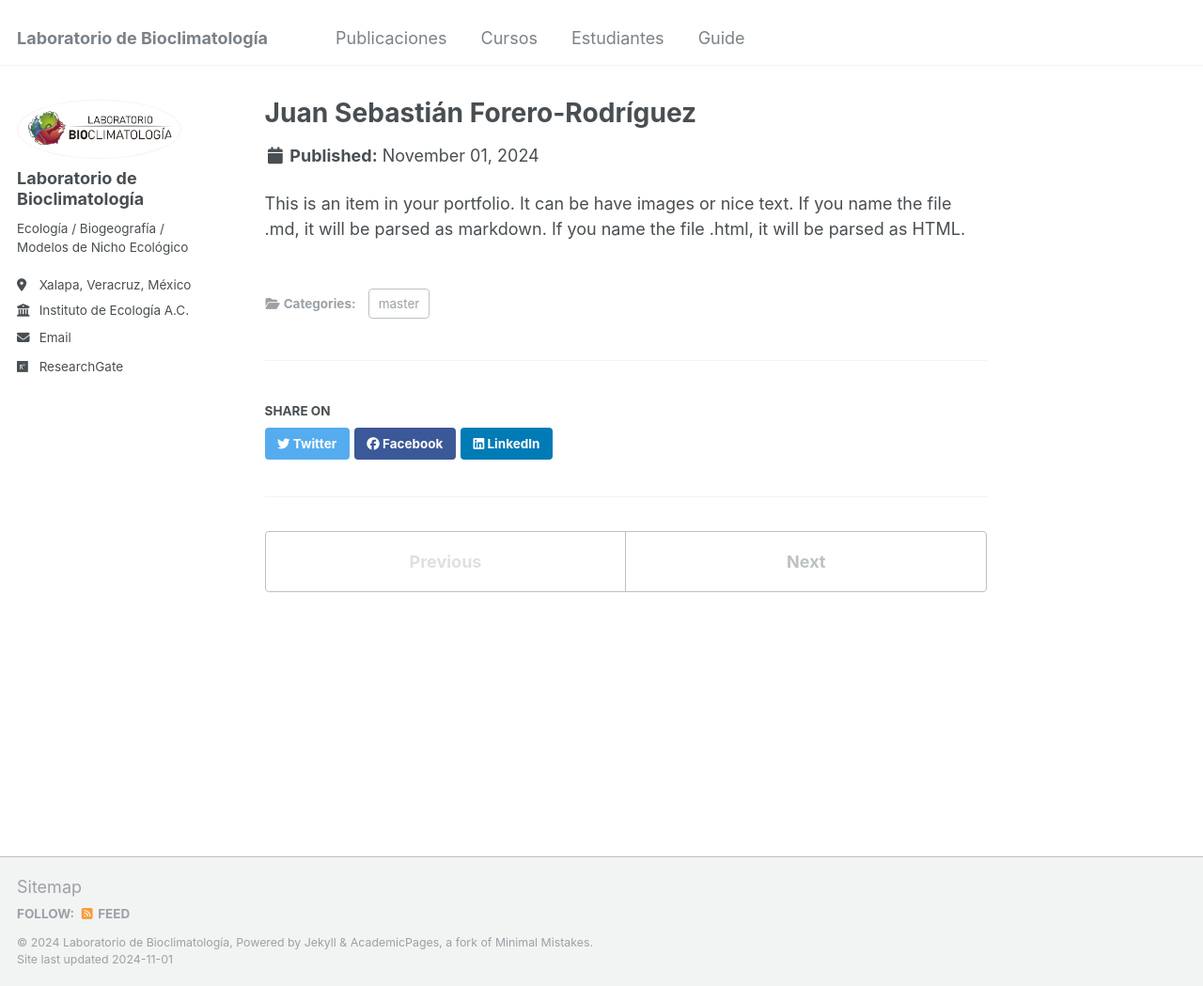
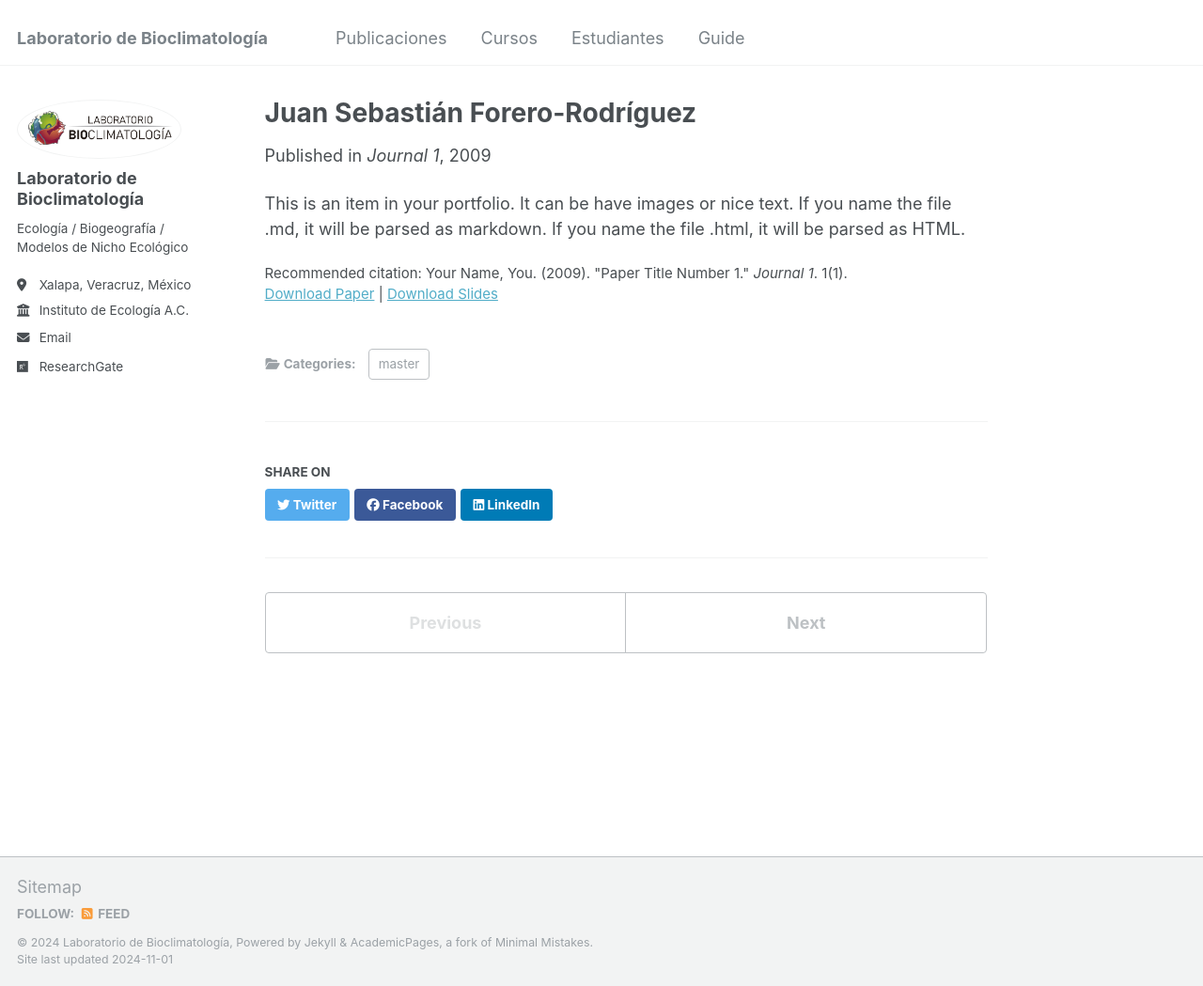
Before and after one commit to Labbioclim/bioclimat, a Jekyll site: the page built from _portfolio/portfolio-1.md, in a window 1280 px wide and 1049 px high. Shown: the whole window at 94% size. Built offline with Jekyll 4.4.1, drawn with Linux system fonts in a browser that asks for light colours.

Commit message:
Update portfolio-1.md

```diff
--- a/_portfolio/portfolio-1.md
+++ b/_portfolio/portfolio-1.md
@@ -3,6 +3,13 @@ title: "Juan Sebastián Forero-Rodríguez"
 collection: portfolio
 category: master
 excerpt: "I am interested in the effect of climate on the ecology, evolution, and distribution of biodiversity. My current work focuses on understanding how environmental dynamics determine the spatio-­temporal patterns of global amphibian declines triggered by emerging diseases<br/><img src='/images/500x300.png'>"
+permalink: /publication/2009-10-01-paper-title-number-1
+excerpt: 'This paper is about the number 1. The number 2 is left for future work.'
+date: 2009-10-01
+venue: 'Journal 1'
+slidesurl: 'http://academicpages.github.io/files/slides1.pdf'
+paperurl: 'http://academicpages.github.io/files/paper1.pdf'
+citation: 'Your Name, You. (2009). &quot;Paper Title Number 1.&quot; <i>Journal 1</i>. 1(1).'
 ---
 
 This is an item in your portfolio. It can be have images or nice text. If you name the file .md, it will be parsed as markdown. If you name the file .html, it will be parsed as HTML.
```
